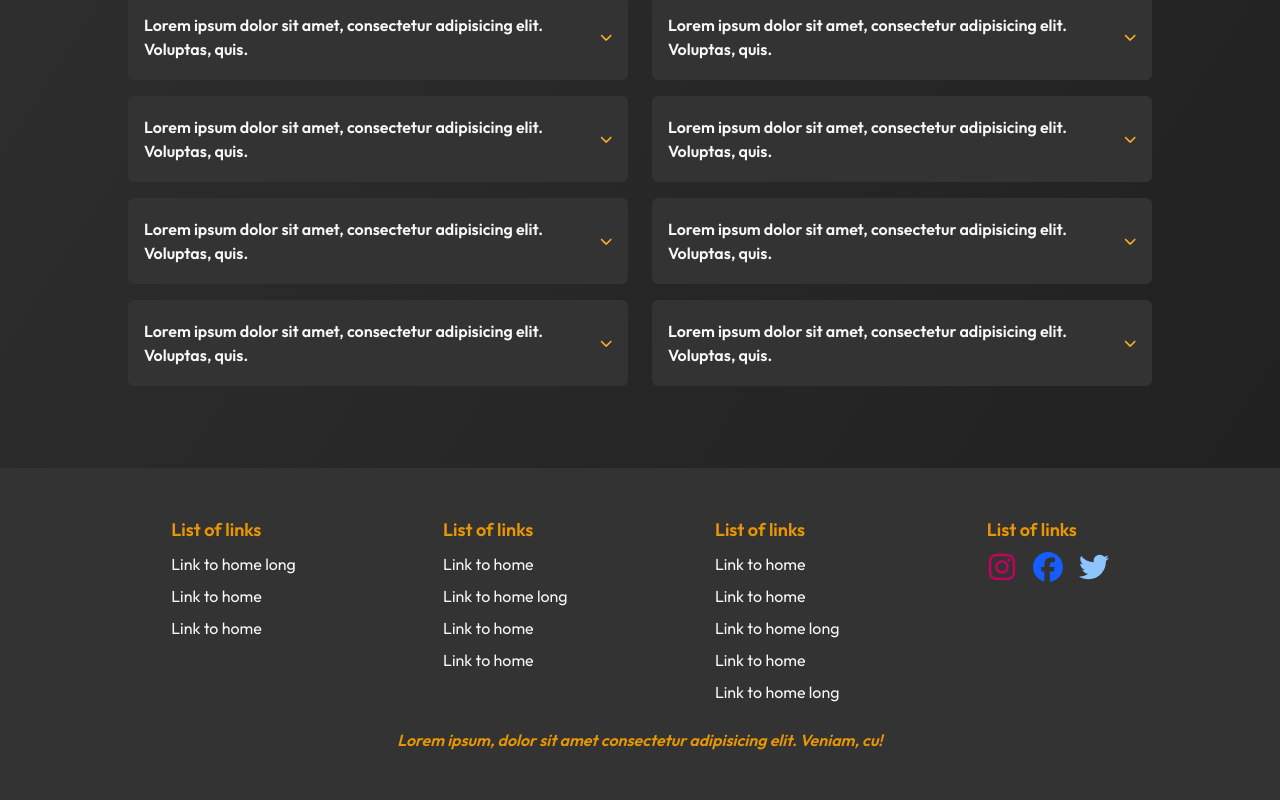
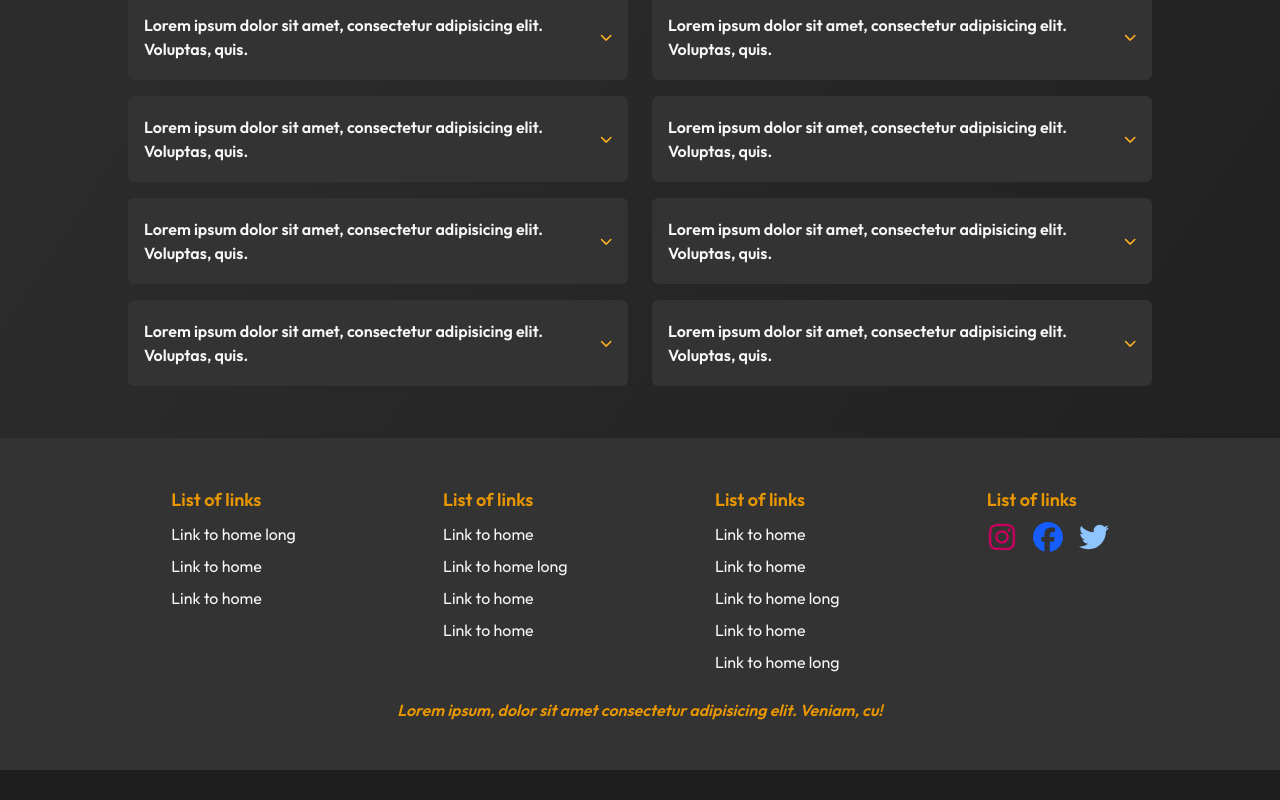
Before and after one commit to mafgit/flights-frontend, a Next.js app: page / in a window 1280 px wide. Shown: the part 1178-1978 px from the top of the page. After the commit the page ends 1948 px from the top, so only its background shows below. Built offline with nearby package versions, Linux system fonts and the light colour scheme; no server answers.

Commit message:
fixed booking view wrong price

```diff
--- a/app/layout.tsx
+++ b/app/layout.tsx
@@ -50,9 +50,8 @@ export default function RootLayout({
     <html lang="en">
       <body className={`${outfit.variable} antialiased`}>
         <AuthWrapper>
-          {/* <div className="pt-[50px]"></div> */}
           {children}
-          <div className="pt-[50px]"></div>
+          <div className="pt-[20px]"></div>
           <Footer />
         </AuthWrapper>
       </body>
--- a/components/layout/navbar/Navbar.tsx
+++ b/components/layout/navbar/Navbar.tsx
@@ -112,7 +112,7 @@ const Navbar = ({ animate = false }: { animate?: boolean }) => {
         </div>
       </div>
 
-      {!animate && <div className="pt-[55px]"></div>}
+      {!animate && <div className="pt-[20px]"></div>}
     </>
   );
 };
```
